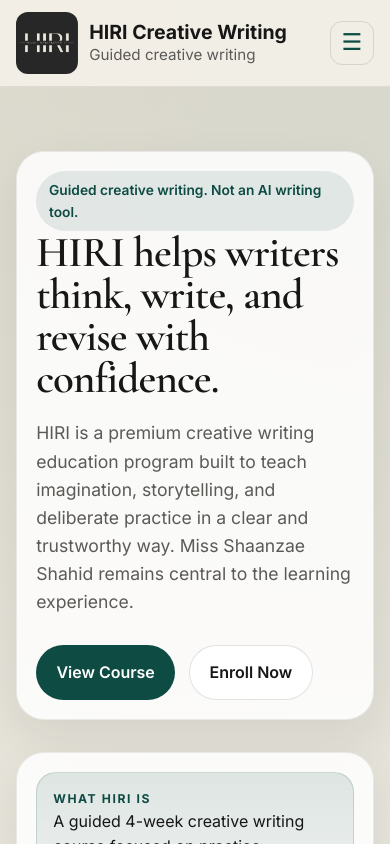
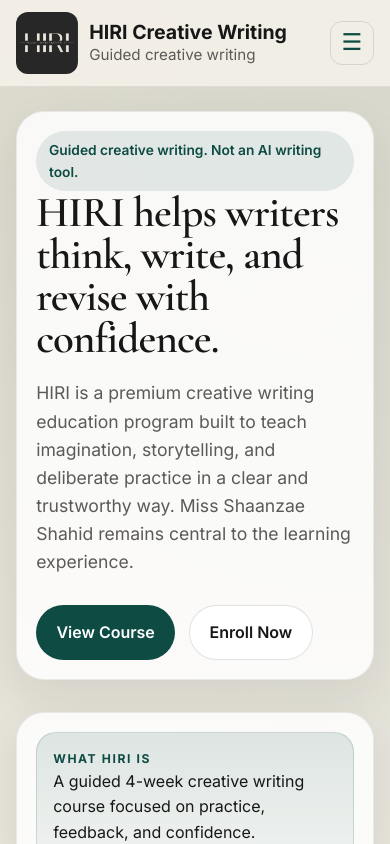
Before and after one commit to sm9449/hiri-website, a Next.js app: page / in a window 390 px wide. Shown: the top 844 px of the page. Built offline with nearby package versions, Linux system fonts and the light colour scheme.

Commit message:
remove top space under header on mobile view

```diff
--- a/app/globals.css
+++ b/app/globals.css
@@ -690,6 +690,14 @@
 }
 
 @media (max-width: 768px) {
+  .page {
+    padding-top: 24px;
+  }
+
+  .hero {
+    padding-top: 0;
+  }
+
   .header-inner {
     position: relative;
     gap: 0.75rem;
```
